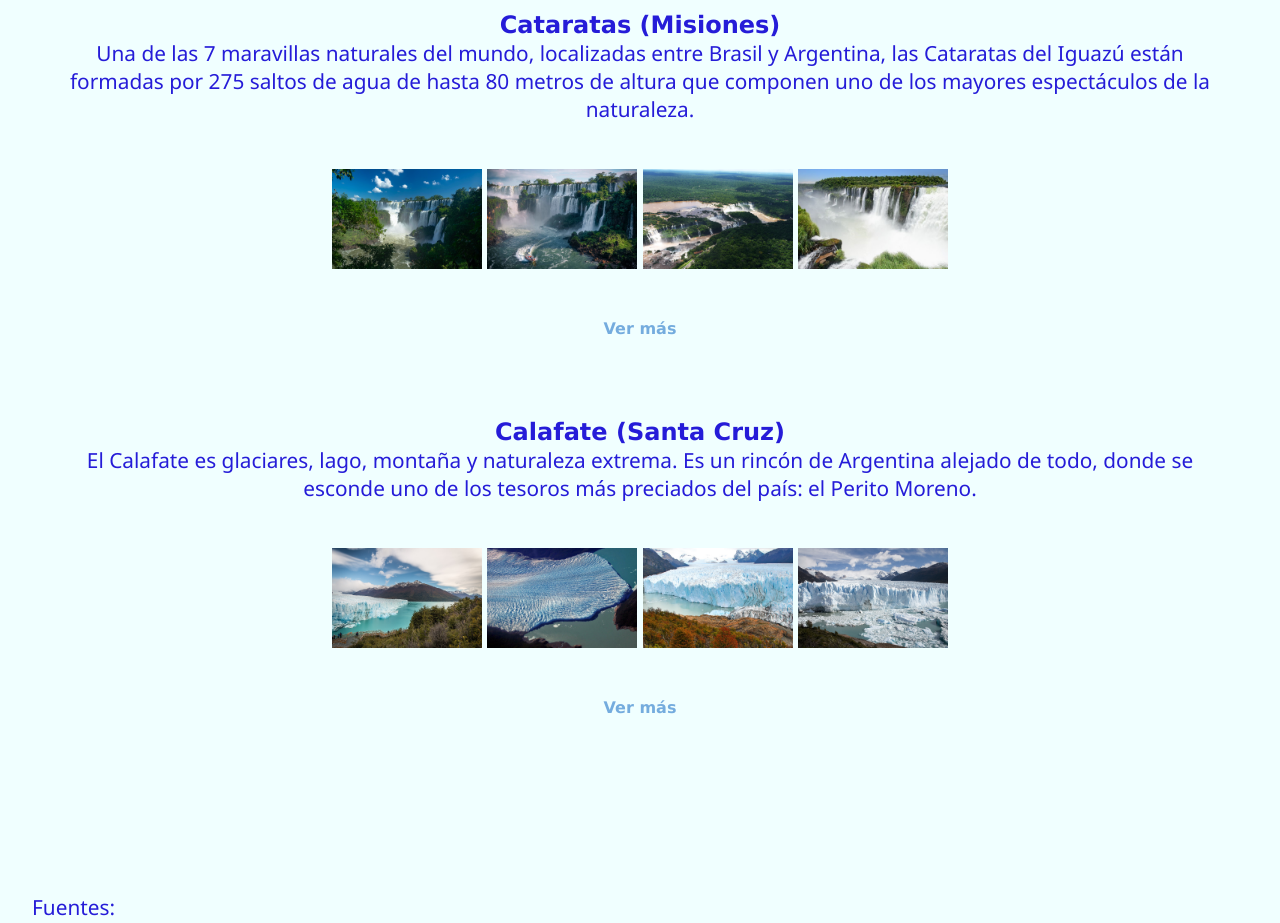
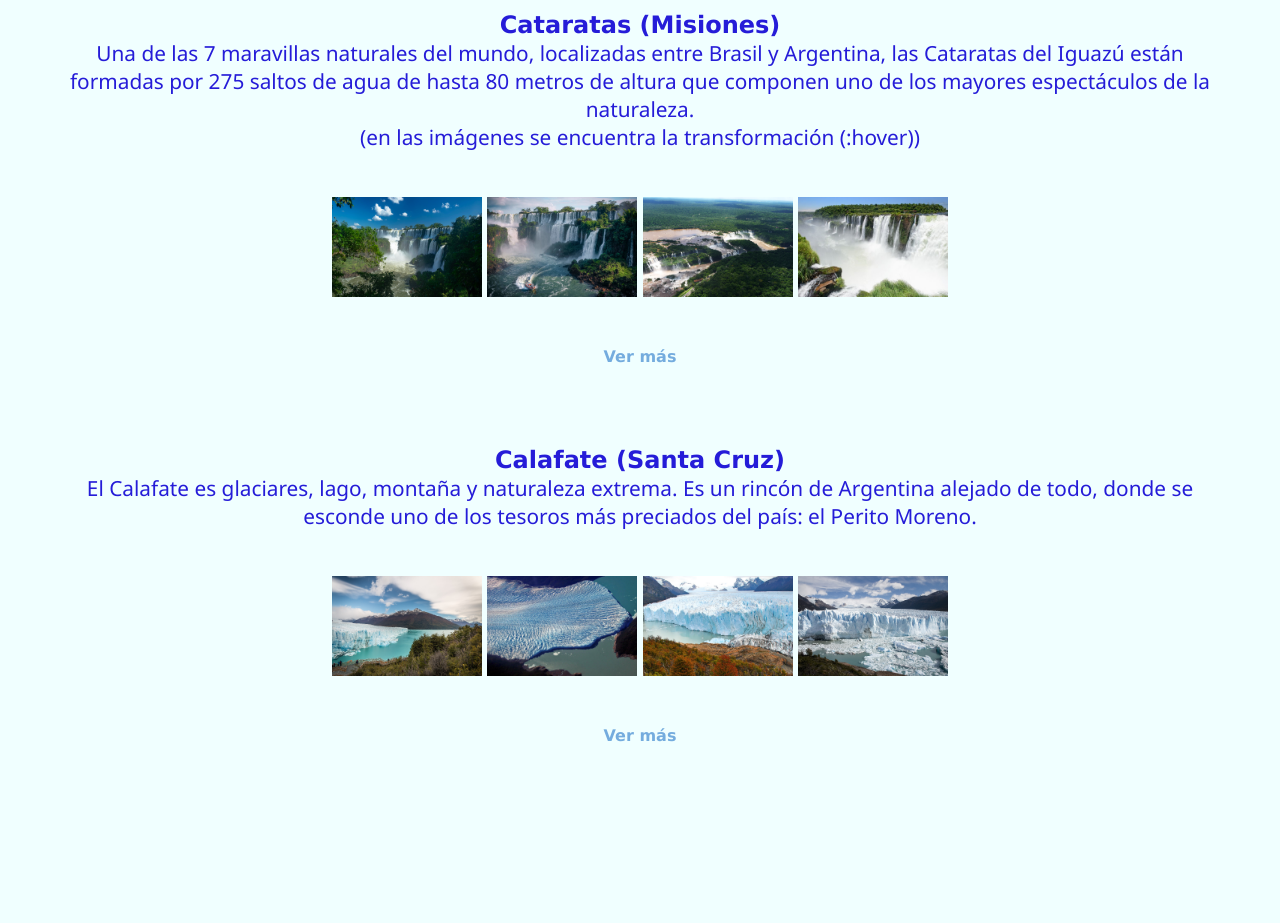
Before and after one commit to Azzoe27/pagconarg, a plain HTML site: page index.html in a window 1280 px wide. Shown: the part 780-1703 px from the top of the page. Drawn offline with Linux system fonts and the light colour scheme.

Commit message:
Update index.html

```diff
--- a/index.html
+++ b/index.html
@@ -68,6 +68,7 @@
                     <p>
                         Una de las 7 maravillas naturales del mundo, localizadas entre Brasil y Argentina, las Cataratas del Iguazú están formadas por 275 saltos de agua de hasta 80 metros de altura que componen uno de los mayores espectáculos de la naturaleza.
                     </p>
+                    <p>(en las imágenes se encuentra la transformación (:hover))</p>
                 </div>
 
                 <div id="cataratas2">
```
